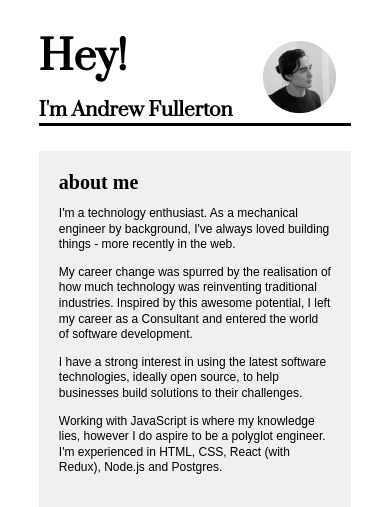
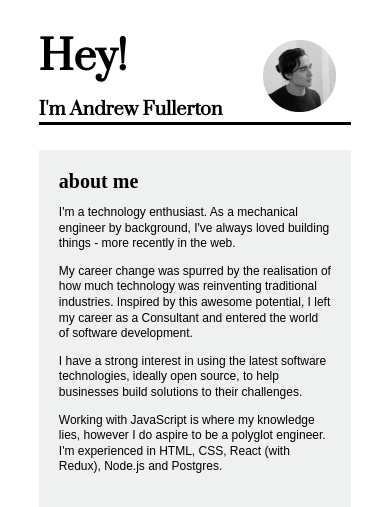
Before and after one commit to fullo01/portfolio-2018, a PHP site: page /index.html in a window 390 px wide. Shown: the top 507 px of the page. Run offline with PHP 8.4, Linux system fonts and the light colour scheme; some libraries are stand-ins or nearby versions.

Commit message:
amended heading text size for mobile viewing

```diff
--- a/style.css
+++ b/style.css
@@ -235,7 +235,7 @@ footer {
   }
 
   header h2 {
-    font-size: 19px;
+    font-size: 18px;
   }
 
   header img {
```
